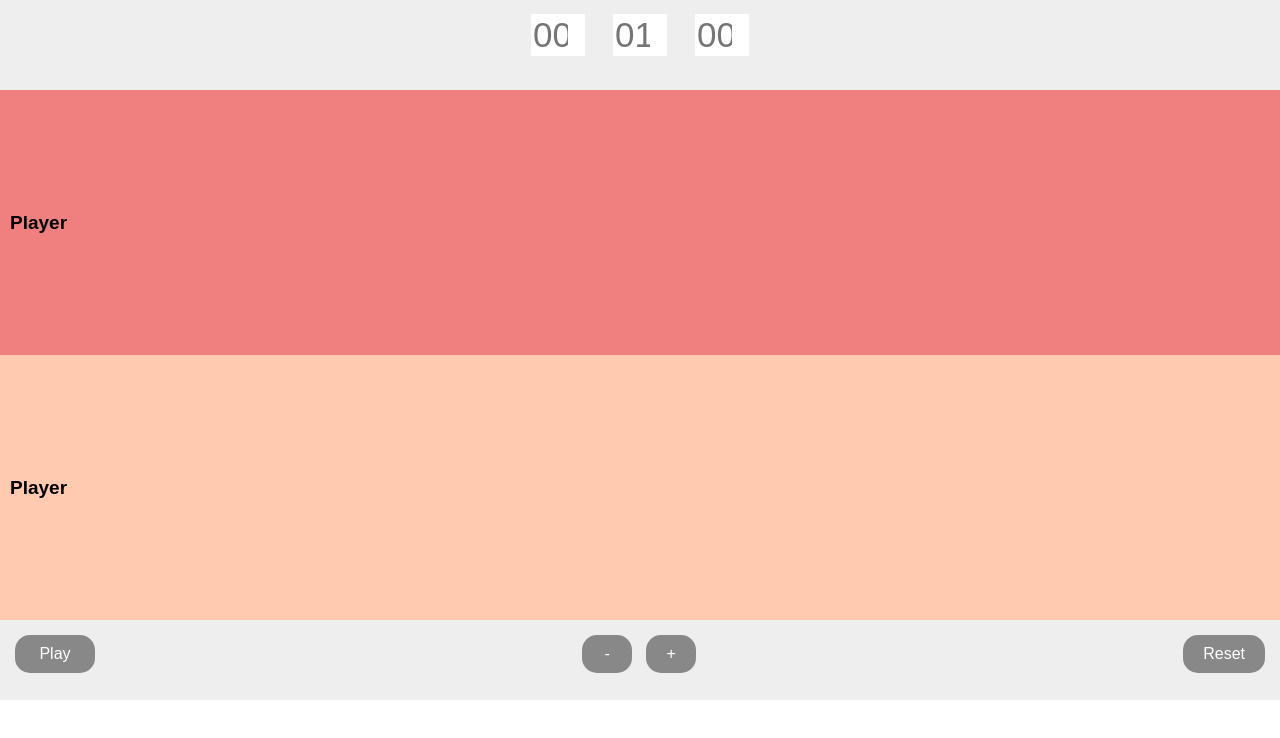
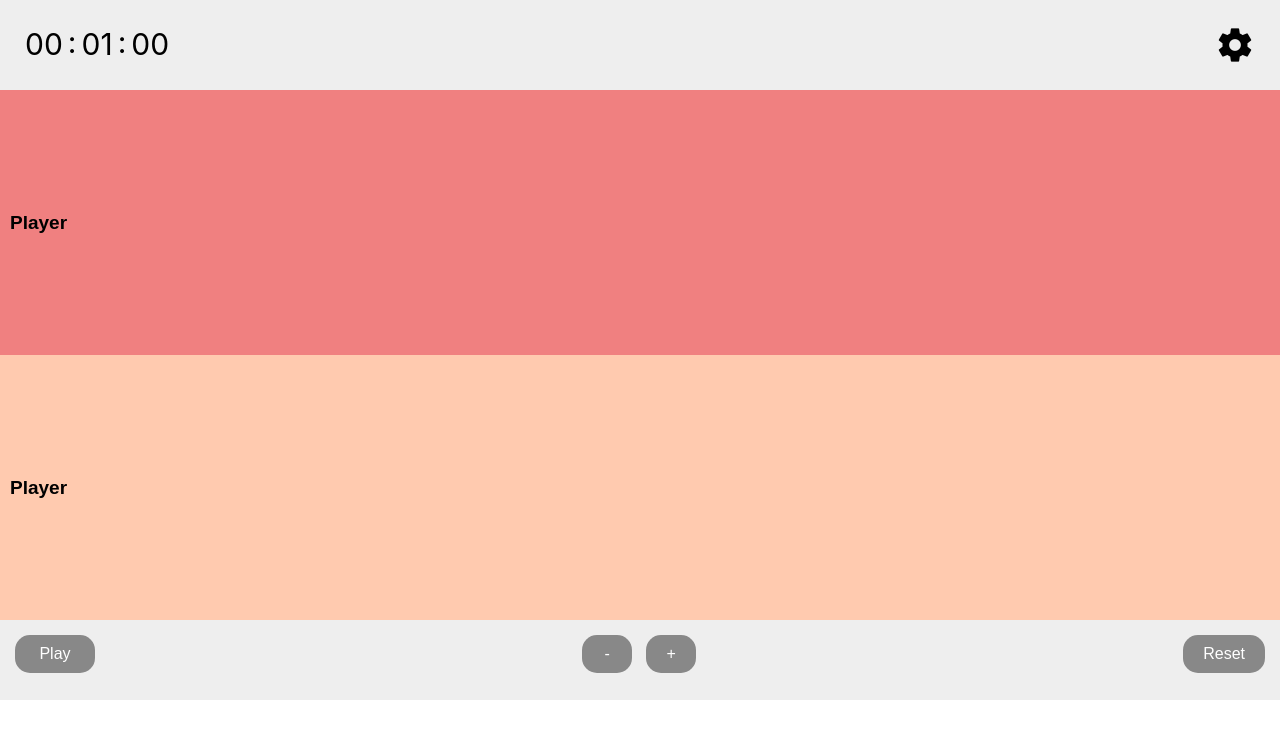
Before and after one commit to wpitt3/board-game-app, a React (Create React App) app: page / in a window 1280 px wide. Shown: the top 738 px of the page. Built offline with nearby package versions, Linux system fonts and the light colour scheme.

Commit message:
adding settings menu

```diff
--- a/public/index.html
+++ b/public/index.html
@@ -15,6 +15,7 @@
       user's mobile device or desktop. See https://developers.google.com/web/fundamentals/web-app-manifest/
     -->
     <link rel="manifest" href="%PUBLIC_URL%/manifest.json" />
+    <link rel="stylesheet" href="https://fonts.googleapis.com/icon?family=Material+Icons">
     <!--
       Notice the use of %PUBLIC_URL% in the tags above.
       It will be replaced with the URL of the `public` folder during the build.
--- a/src/redux/gameSlice.ts
+++ b/src/redux/gameSlice.ts
@@ -1,5 +1,5 @@
 import {createSlice, PayloadAction} from '@reduxjs/toolkit';
-import {GameState, Player} from "../definitions";
+import {GameState, Player, TimerType} from "../definitions";
 
 const INITIAL_TIME = 60000;
 const MAX_PLAYER_COUNT = 10;
@@ -13,6 +13,7 @@ const initialState: GameState = {
         { name: 'Player', timer: INITIAL_TIME, live: true, colour: 0 },
         { name: 'Player', timer: INITIAL_TIME, live: true, colour: 1 },
     ],
+    timerType: 'TOTAL_COUNTDOWN'
 };
 
 const findNextActivePlayer = (from: number, players: Player[]) => {
@@ -49,6 +50,16 @@ const gameSlice = createSlice({
     name: 'game',
     initialState,
     reducers: {
+        toggleSettings(state) {
+            if (state.status == 'SETTINGS') {
+                state.status = 'RESET'
+            } else {
+                state.status = 'SETTINGS'
+            }
+        },
+        toggleTimerMode(state, action: PayloadAction<TimerType>) {
+            state.timerType = action.payload;
+        },
         updateMaxTime(state, action: PayloadAction<number>) {
             state.maxTime = action.payload;
             state.players.forEach( (player) => {
@@ -120,5 +131,5 @@ const gameSlice = createSlice({
     },
 });
 
-export const { updateMaxTime, nextPlayer, resetGame, pauseGame, updatePlayerName, addPlayer, removePlayer, updateSwapPlayers, updateCountDown, updatePlayerColour } = gameSlice.actions;
+export const { updateMaxTime, nextPlayer, resetGame, pauseGame, updatePlayerName, addPlayer, removePlayer, updateSwapPlayers, updateCountDown, updatePlayerColour, toggleSettings, toggleTimerMode } = gameSlice.actions;
 export default gameSlice.reducer;
--- a/src/timer/ChessTimer.tsx
+++ b/src/timer/ChessTimer.tsx
@@ -3,15 +3,17 @@ import React, { useEffect } from 'react';
 import './TimerControlButtons.css';
 import PlayerTable from "./PlayerTable";
 import EditPlayersTable from "./EditPlayersTable";
-import EditTime from "./EditTime";
 import { useSelector, useDispatch } from 'react-redux';
 import {RootState} from "../store";
 import {
     updateCountDown,
     nextPlayer,
-    updateMaxTime, updatePlayerName, updateSwapPlayers, updatePlayerColour,
+    updateMaxTime, updatePlayerName, updateSwapPlayers, updatePlayerColour, toggleSettings, toggleTimerMode
 } from "../redux/gameSlice";
 import TimerControlButtons from "./TimerControlButtons";
+import TimerHeader from "./TimerHeader";
+import SettingsMenu from "./SettingsMenu";
+import {TimerType} from "../definitions";
 
 function ChessTimer() {
     const dispatch = useDispatch();
@@ -19,6 +21,7 @@ function ChessTimer() {
     const activePlayerIndex = useSelector((state: RootState) => state.game.activePlayer);
     const players = useSelector((state: RootState) => state.game.players);
     const time = useSelector((state: RootState) => state.game.maxTime);
+    const timerMode = useSelector((state: RootState) => state.game.timerType);
 
     useEffect(() => {
         if (players.length > 0 && activePlayerIndex !== -1) {
@@ -45,6 +48,14 @@ function ChessTimer() {
         dispatch(updateMaxTime(newTime));
     };
 
+    const handleToggleSettings = () => {
+        dispatch(toggleSettings())
+    };
+
+    const handleTimerModeEdit = (i: TimerType) => {
+        dispatch(toggleTimerMode(i))
+    };
+
     const handleChangePlayerOrder = (fromI: number, toY: number) => {
         const playerWidth = (window.innerHeight - 80) / players.length;
         const toI = Math.floor((toY + (playerWidth / 2)) / playerWidth);
@@ -55,10 +66,12 @@ function ChessTimer() {
 
     return (
         <div>
-            {gameStatus === 'RESET' && <EditTime time={time} onTimeEdit={handleTimeEdit} />}
+            {(gameStatus === 'RESET' || gameStatus === 'SETTINGS') &&  <TimerHeader time={time} gameStatus={gameStatus} onTimerModeEdit={handleToggleSettings}/>}
+            {/*{gameStatus === 'RESET' && <EditTime time={time} onTimeEdit={handleTimeEdit} onTimerModeEdit={handleTimerModeEdit}/>}*/}
+            {gameStatus === 'SETTINGS' && <SettingsMenu onTimerTypeEdit={handleTimerModeEdit} timerMode={timerMode}/>}
             {gameStatus === 'RESET' && <EditPlayersTable players={players} onPlayerNameEdit={handlePlayerNameEdit} changePlayerColour={handleChangePlayerColour} />}
-            {gameStatus !== 'RESET' && <PlayerTable players={players} activePlayerIndex={activePlayerIndex} onTableRowClick={handleTableRowClick} onDrag={handleChangePlayerOrder}/>}
-            <TimerControlButtons/>
+            {gameStatus !== 'RESET' && gameStatus !== 'SETTINGS' && <PlayerTable players={players} activePlayerIndex={activePlayerIndex} onTableRowClick={handleTableRowClick} onDrag={handleChangePlayerOrder}/>}
+            {gameStatus !== 'SETTINGS' && <TimerControlButtons/>}
         </div>
     );
 }
--- /dev/null
+++ b/src/timer/SettingsMenu.css
@@ -0,0 +1,27 @@
+.clock-options-container {
+    width: 100%;
+    height: calc(100vh - 270px);
+    border-collapse: collapse;
+}
+
+.clock-options {
+
+}
+
+.timer-type-row {
+    border-bottom: 1px solid #333;
+}
+
+.timer-type-selected {
+    background: #ddd;
+}
+
+.timer-type-name {
+    padding: 5px 0 0 10px;
+    font-size: 30px;
+}
+
+.timer-type-details {
+    padding: 5px 15px 5px 15px;
+    font-size: 20px;
+}
--- /dev/null
+++ b/src/timer/SettingsMenu.tsx
@@ -0,0 +1,52 @@
+import React from 'react';
+import './SettingsMenu.css';
+import {TimerType} from "../definitions";
+
+
+interface SettingsMenuProps {
+    onTimerTypeEdit: (i:TimerType) => void;
+    timerMode: TimerType;
+}
+
+interface TimerTypeRow {
+    timerType: TimerType
+    title: string;
+    description: string;
+}
+
+interface TimerTypeRowProps extends TimerTypeRow, SettingsMenuProps {
+}
+
+const TimerTypeRow: React.FC<TimerTypeRowProps> = ({ timerMode, title, description, onTimerTypeEdit, timerType}) => {
+    return (
+        <div className={`timer-type-row ${timerMode === timerType ? 'timer-type-selected' : ''}`} onClick={() => onTimerTypeEdit(timerType)} >
+            <div className={'timer-type-name'}> {title} </div>
+            <div className={'timer-type-details'}> {description} </div>
+        </div>
+    );
+};
+
+const SettingsMenu: React.FC<SettingsMenuProps> = ({
+       onTimerTypeEdit,
+       timerMode
+     }) => {
+
+    const timerTypeRow: TimerTypeRow[] = [
+        {timerType: "TOTAL_TIMER", title: "Stopwatch", description: "Counts time taken"},
+        {timerType: "TOTAL_COUNTDOWN", title: "Per Game", description: "Counts down time for whole game"},
+        {timerType: "ROUND_COUNTDOWN", title: "Per Turn", description: "Counts down time for whole turn"},
+        {timerType: "FISHER", title: "Fisher", description: "Time per turn, spare time is kept for later"},
+    ];
+
+    return (
+        <div className={"clock-options-container"}>
+            <div className={"clock-options"}>
+                {timerTypeRow.map((timerType, index) => (
+                    <TimerTypeRow key={index} timerMode={timerMode} onTimerTypeEdit={onTimerTypeEdit} timerType={timerType.timerType} title={timerType.title} description={timerType.description} />
+                ))}
+            </div>
+        </div>
+    );
+};
+
+export default SettingsMenu;
--- /dev/null
+++ b/src/timer/TimerHeader.css
@@ -0,0 +1,45 @@
+.timer-header {
+    display: block;
+    width: 100%;
+    height: 90px;
+    background: #EEE;
+}
+
+.timer-header-items {
+    float: left;
+    height: 90px;
+    width: calc(100% - 100px);
+}
+
+.time-in-header {
+    float: left;
+    padding: 26px 0 0 20px;
+    font-size: 30px;
+}
+
+.time-in-header-unit {
+    float: left;
+    padding: 0 0 0 5px;
+}
+
+.time-in-header-unit-separator {
+    float: left;
+    padding: 0 0 0 5px;
+    margin-top: -2px;
+}
+
+.timer-header-settings-container {
+    display: block;
+    height: 90px;
+    width: 90px;
+    float: right;
+}
+
+.timer-header-settings {
+    display: flex;
+    padding: 25px;
+}
+
+.timer-header-settings i {
+    font-size: 40px;
+}
--- /dev/null
+++ b/src/timer/TimerHeader.tsx
@@ -0,0 +1,52 @@
+import React from 'react';
+import './TimerHeader.css';
+import {GameStatus} from "../definitions";
+
+interface TimerHeaderProps {
+    time: number;
+    onTimerModeEdit: () => void;
+    gameStatus: GameStatus
+}
+
+const TimerUnit: React.FC<{timerUnit: number}> = ({timerUnit}) => {
+    let x = timerUnit.toString()
+    x = (x.length == 1 ? '0' : '') + x
+    return (<div className={"time-in-header-unit"}>{x}</div>)
+}
+
+const Timer: React.FC<{time: number}> = ({time}) => {
+    const SEC_IN_MILLIS =     1000;
+    const MIN_IN_MILLIS =    60000;
+    const HOUR_IN_MILLIS = 3600000;
+
+    const secs = Math.floor(time / SEC_IN_MILLIS) % 60
+    const mins = Math.floor(time / MIN_IN_MILLIS) % 60
+    const hours = Math.floor(time / HOUR_IN_MILLIS) % 60
+
+    return (
+        <div className={"time-in-header"}>
+            <TimerUnit timerUnit={hours}/>
+            <div className={"time-in-header-unit-separator"}>:</div>
+            <TimerUnit timerUnit={mins}/>
+            <div className={"time-in-header-unit-separator"}>:</div>
+            <TimerUnit timerUnit={secs}/>
+        </div>
+    );
+}
+
+const TimerHeader: React.FC<TimerHeaderProps> = ({onTimerModeEdit, time, gameStatus}) => {
+    return (
+        <div className={"timer-header"}>
+            { gameStatus === 'RESET' &&
+                <div className={"timer-header-items"}>
+                    <Timer time={time}/>
+                </div>
+            }
+            <div className={"timer-header-settings-container"}>
+                <div className={"timer-header-settings"} onClick={() => onTimerModeEdit()}><i className="material-icons">settings</i></div>
+            </div>
+        </div>
+    );
+};
+
+export default TimerHeader;
```
Also changed, not shown: src/TODO.md (added, +3 -0 lines), src/definitions.ts (+7 -1 lines).
